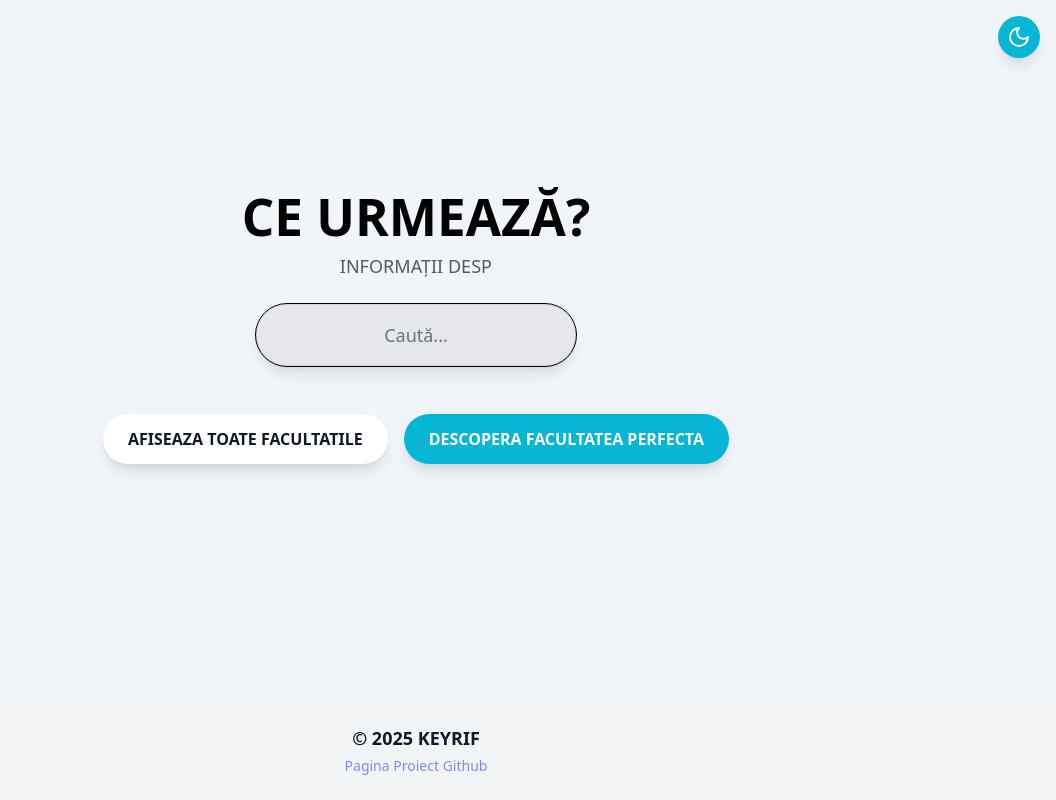
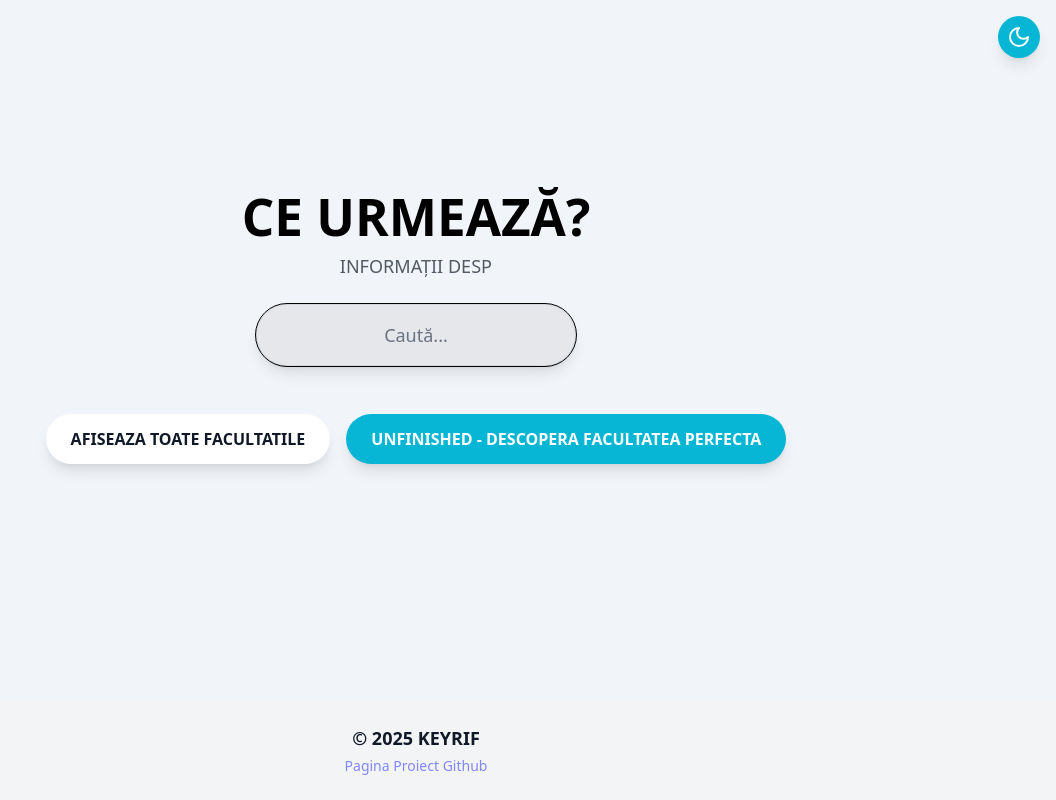
Before and after one commit to Keyrif/ce-urmeaza, a React (Vite) app: page / in a window 1280 px wide. Shown: the whole page, without its empty margins (224-1280 px from the left). Built offline with nearby package versions, Linux system fonts and the light colour scheme.

Commit message:
fixed theme button

```diff
--- a/components/SearchBar.jsx
+++ b/components/SearchBar.jsx
@@ -122,7 +122,7 @@ return (
             }`}
             onClick={startQuiz}
           >
-            DESCOPERA FACULTATEA PERFECTA
+            UNFINISHED - DESCOPERA FACULTATEA PERFECTA
           </motion.button>
         </motion.div>
       )}
--- a/src/App.jsx
+++ b/src/App.jsx
@@ -193,9 +193,9 @@ function App() {
       }`}
     >
       <button
-        className={`absolute top-4 right-4 p-2 rounded-full ${
+        className={`fixed top-4 right-4 p-2 rounded-full ${
           darkMode ? 'bg-cyan-700 text-white'
-          : 'bg-cyan-500 text-white'} shadow-lg hover:shadow-xl z-10`}
+          : 'bg-cyan-500 text-white'} shadow-lg hover:shadow-xl z-50`}
         onClick={toggleDarkMode}
       >
         {darkMode ? (
```
